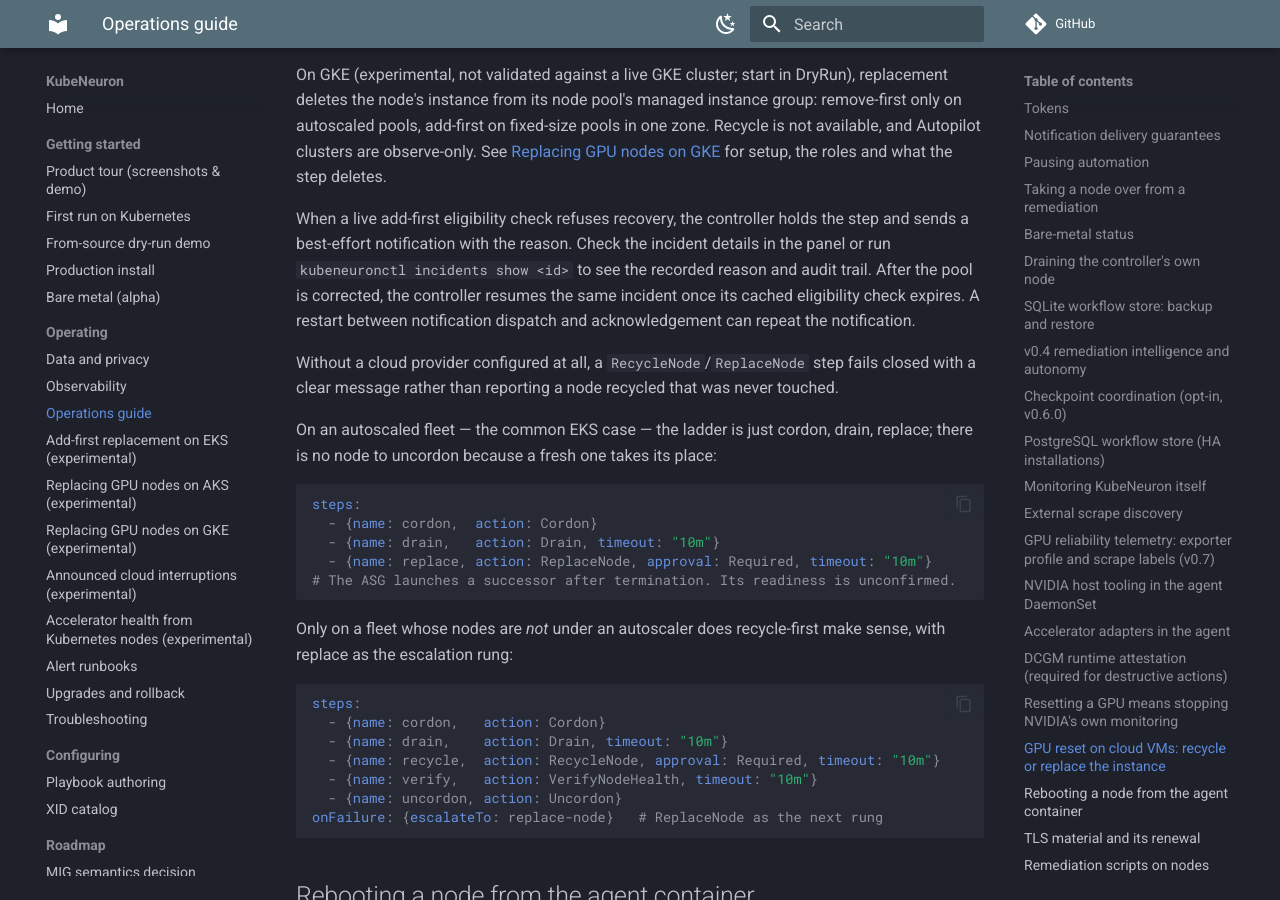
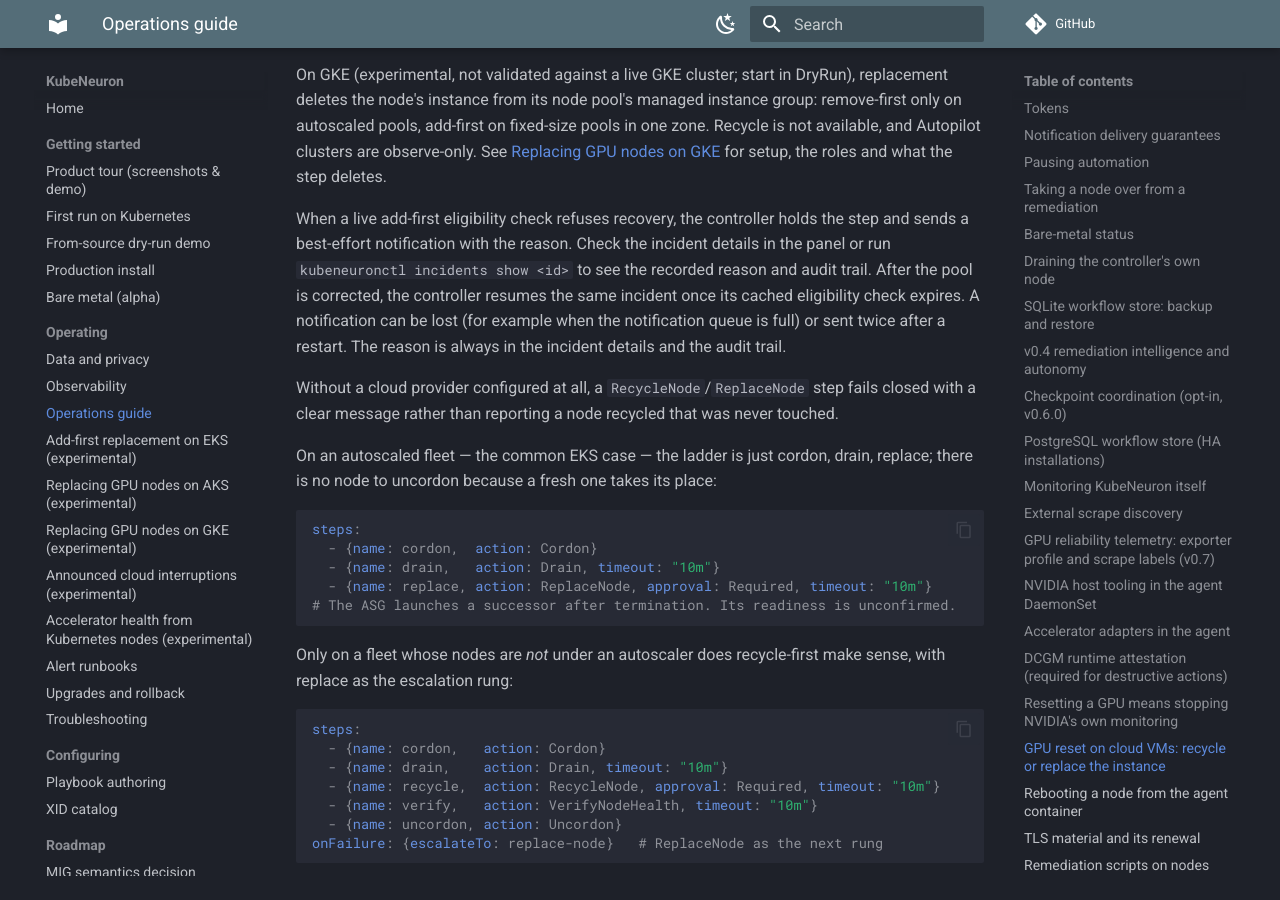
Before and after one commit to kubeneuron/kubeneuron, an MkDocs documentation site: the page built from docs/operations.md, in a window 1280 px wide and 900 px high, scrolled down 22615 px. Built offline with MkDocs 1.6.1 and Material for MkDocs 9.7.7, drawn with Linux system fonts in a browser that asks for light colours; comment, search, counter and statistics services are not loaded.

Commit message:
Explain when recovery notifications can be lost or repeated
Signed-off-by: Andrii Petruk <andrey.petruk@gmail.com>

```diff
--- a/docs/operations.md
+++ b/docs/operations.md
@@ -1091,8 +1091,9 @@ the step and sends a best-effort notification with the reason. Check the
 incident details in the panel or run `kubeneuronctl incidents show <id>` to
 see the recorded reason and audit trail. After the pool is corrected, the
 controller resumes the same incident once its cached eligibility check expires.
-A restart between notification dispatch and acknowledgement can repeat the
-notification.
+A notification can be lost (for example when the notification queue is full)
+or sent twice after a restart. The reason is always in the incident details and
+the audit trail.
 
 Without a cloud provider configured at all, a `RecycleNode`/`ReplaceNode` step
 fails closed with a clear message rather than reporting a node recycled that was
```
